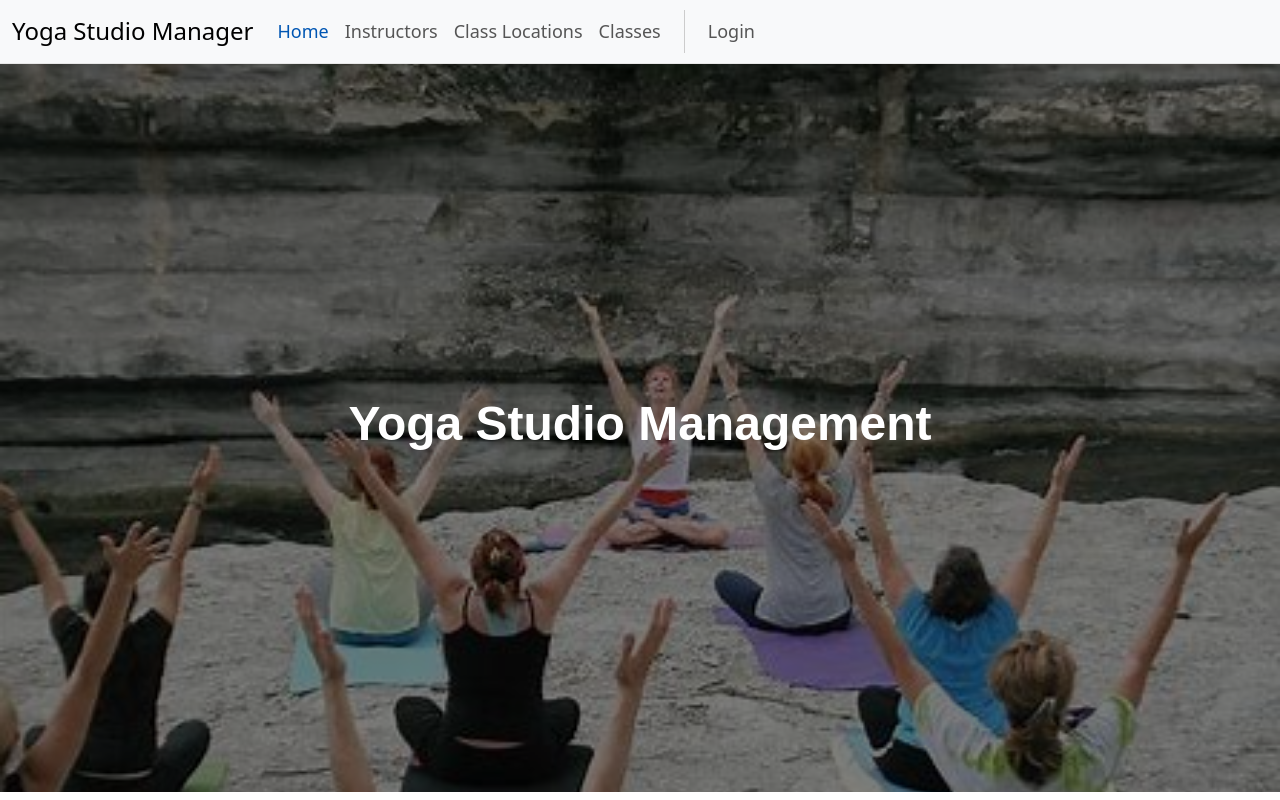
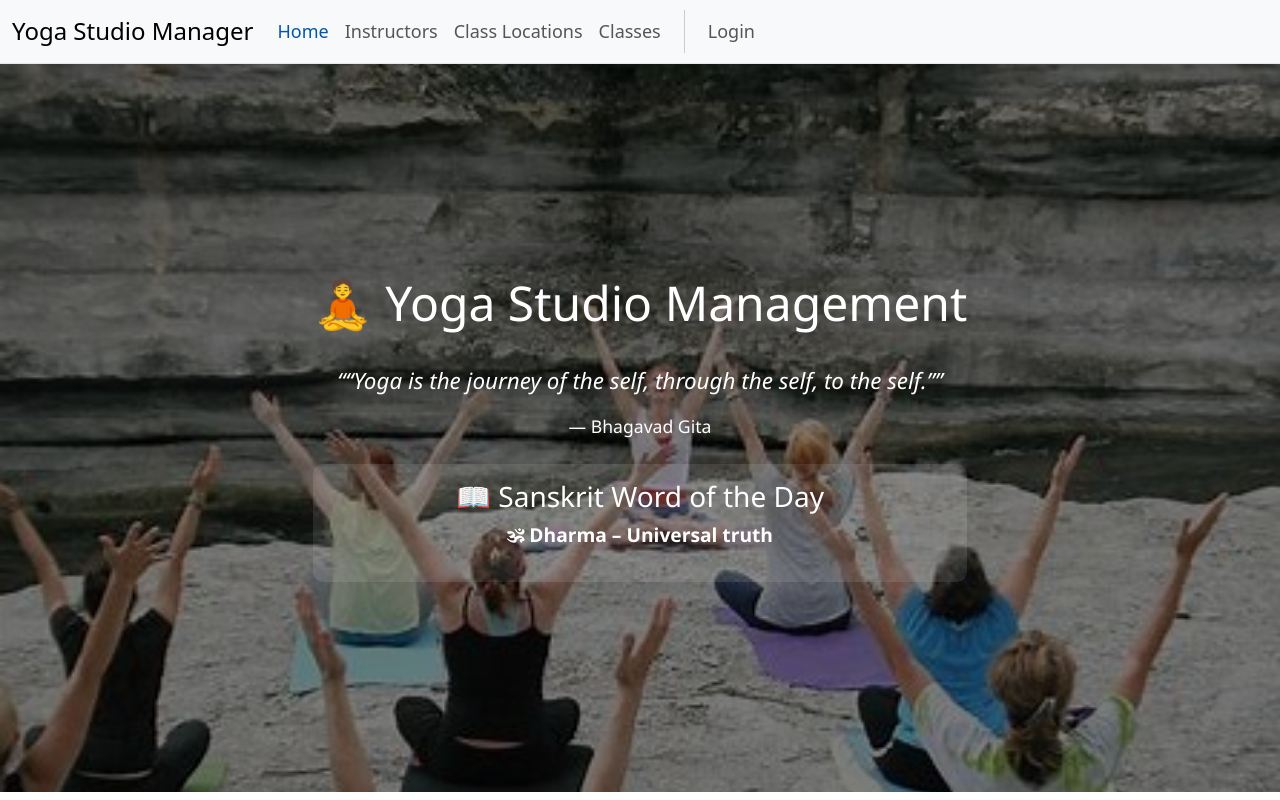
Before and after one commit to Roisin-M/OSDFinalProj_AngularApp, an Angular app: page / in a window 1280 px wide. Built offline with nearby package versions, Linux system fonts and the light colour scheme; no server answers.

Commit message:
number of bookings displayed to instructor

```diff
--- a/src/app/app.component.ts
+++ b/src/app/app.component.ts
@@ -1,10 +1,12 @@
 import { Component } from '@angular/core';
-import { RouterOutlet, RouterLink, RouterLinkActive, Router } from '@angular/router';
+import { RouterOutlet, RouterLink, RouterLinkActive, Router, NavigationEnd } from '@angular/router';
 import { MatToolbarModule } from '@angular/material/toolbar';
 import { Observable } from 'rxjs';
 import { User } from './interfaces/user';
 import { Instructor } from './interfaces/instructor';
 import { AuthCustomService } from './services/authentication/auth-custom.service';
+
+declare let gtag: Function;
 
 @Component({
   selector: 'app-root',
@@ -25,7 +27,7 @@ export class AppComponent {
 
   constructor(
     private authService: AuthCustomService,
-    private router: Router
+    private router: Router,
   ) {
     this.currentUser$ = this.authService.currentUser$;
     this.isAuthenticated$ = this.authService.isAuthenticated$;
--- a/src/app/components/dashboards/instructor-dashboard/instructor-dashboard/instructor-dashboard.component.html
+++ b/src/app/components/dashboards/instructor-dashboard/instructor-dashboard/instructor-dashboard.component.html
@@ -8,6 +8,7 @@
       </mat-card-header>
       <mat-card-content>
         <p><strong>Email:</strong> {{ instructor.email }}</p>
+        <p><strong>Total Bookings:</strong> {{ totalBookings }}</p>
       </mat-card-content>
       <mat-card-actions class="profile-actions">
         <a mat-flat-button color="primary" class="btn-space" [routerLink]="['/instructors', instructor._id]">
--- a/src/app/components/dashboards/instructor-dashboard/instructor-dashboard/instructor-dashboard.component.ts
+++ b/src/app/components/dashboards/instructor-dashboard/instructor-dashboard/instructor-dashboard.component.ts
@@ -26,6 +26,7 @@ export class InstructorDashboardComponent {
   loading = true;
   showForm = false;
   successMessage = '';
+  totalBookings: number = 0;
 
   constructor(
     private authService: AuthCustomService,
@@ -39,6 +40,7 @@ export class InstructorDashboardComponent {
     const current = this.authService.currentUser$.value;
     if (current && current.role === 'instructor') {
       this.instructor = current;
+      //fetch classes
       this.instructorService.getInstructorClasses(current._id).subscribe({
         next: (response) => {
           this.classes = response.classes;
@@ -50,6 +52,17 @@ export class InstructorDashboardComponent {
           this.loading = false;
         }
       });
+      //fetch total bookings
+      this.instructorService.getBookingCountForInstructor(current._id)
+      .subscribe({
+        next: (res) => {
+          this.totalBookings = res.count;
+        },
+        error: (err) => {
+          console.error('Failed to fetch booking count:', err);
+        }
+      });
+      console.log(this.totalBookings);
     }
   }
 
--- a/src/app/components/home/home/home.component.css
+++ b/src/app/components/home/home/home.component.css
@@ -1,31 +1,59 @@
-
 .home-container {
   position: relative;
   width: 100%;
-    height: 91vh; /* Full viewport height */
-    background-image: url('../../../../assets/yogaHome.jpg');
+  height: 91vh;
   background-size: cover;
   background-position: center;
   background-repeat: no-repeat;
+  font-family: 'Segoe UI', sans-serif;
 }
 
-  /* overlay for transparency */
 .overlay {
   position: absolute;
   top: 0;
   left: 0;
   width: 100%;
   height: 100%;
-    background-color: rgba(0, 0, 0, 0.5); /* Black overlay with 50% opacity */
+  background: rgba(0, 0, 0, 0.5);
   display: flex;
   justify-content: center;
   align-items: center;
+  text-align: center;
+}
+
+.content {
+  color: white;
+  max-width: 800px;
+  padding: 2rem;
 }
 
 .title {
-    color: white;
   font-size: 3rem;
+  margin-bottom: 2rem;
+}
+
+.quote-box {
+  font-size: 1.4rem;
+  font-style: italic;
+  margin-bottom: 1.5rem;
+}
+
+.author {
+  font-size: 1.1rem;
+  font-style: normal;
+  margin-top: 0.5rem;
+}
+
+.sanskrit-box {
+  background-color: rgba(255, 255, 255, 0.1);
+  padding: 1rem 1.5rem;
+  border-radius: 10px;
+  font-size: 1.2rem;
   font-weight: bold;
-    text-align: center;
-    font-family: 'Arial', sans-serif;
 }
+.hero-image {
+  width: 100%;
+  height: auto;
+  border-radius: 10px;
+  object-fit: cover;
+}
--- a/src/app/components/home/home/home.component.html
+++ b/src/app/components/home/home/home.component.html
@@ -1,5 +1,17 @@
-<div class="home-container">
+<div class="home-container" [ngStyle]="{'background-image': 'url(' + backgroundImage + ')'}">
   <div class="overlay">
-    <h1 class="title">Yoga Studio Management</h1>
+    <div class="content">
+      <h1 class="title">🧘 Yoga Studio Management</h1>
+
+      <div class="quote-box">
+        <p class="quote">“{{ quote }}”</p>
+        <p class="author">{{ author }}</p>
+      </div>
+
+      <div class="sanskrit-box">
+        <h3>📖 Sanskrit Word of the Day</h3>
+        <p>{{ sanskritWord }}</p>
+      </div>
+    </div>
   </div>
 </div>
--- a/src/app/components/home/home/home.component.ts
+++ b/src/app/components/home/home/home.component.ts
@@ -1,12 +1,72 @@
-import { Component } from '@angular/core';
+import { Component, OnInit } from '@angular/core';
+import { HttpClient } from '@angular/common/http';
+import { NgStyle } from '@angular/common';
 
 @Component({
   selector: 'app-home',
   standalone: true,
-  imports: [],
+  imports: [NgStyle],
   templateUrl: './home.component.html',
   styleUrl: './home.component.css'
 })
-export class HomeComponent {
+export class HomeComponent implements OnInit {
 
+  backgroundImage = '';
+  quote = '';
+  author = '';
+  sanskritWord = '';
+
+  private readonly UNSPLASH_ACCESS_KEY = 'O2wGWCoVrslVAMUEaDzhTC66JmS6VQX5qPMJV-Ff0GY';
+
+  constructor(private http: HttpClient) {}
+
+  ngOnInit(): void {
+    this.loadQuote();
+    this.selectSanskritWord();
+    this.setRandomBackgroundImage();
+  }
+
+  setRandomBackgroundImage(): void {
+    const topics = ['yoga', 'meditation', 'nature', 'peaceful'];
+    const random = topics[Math.floor(Math.random() * topics.length)];
+    const url = `https://api.unsplash.com/photos/random?query=${random}&orientation=landscape&client_id=${this.UNSPLASH_ACCESS_KEY}`;
+
+    this.http.get<any>(url).subscribe({
+      next: (data) => {
+        this.backgroundImage = data.urls.regular;
+      },
+      error: () => {
+        // fallback if API fails
+        this.backgroundImage = '../../../../assets/yogaHome.jpg';
+      }
+    });
+  }
+
+  loadQuote() {
+    this.http.get<any[]>('https://zenquotes.io/api/random').subscribe({
+      next: (data) => {
+        this.quote = data[0].q;
+        this.author = data[0].a;
+      },
+      error: () => {
+        this.quote = '“Yoga is the journey of the self, through the self, to the self.”';
+        this.author = '— Bhagavad Gita';
+      }
+    });
+  }
+
+  selectSanskritWord() {
+    const words = [
+      '🧘 Namaste – I bow to you',
+      '🫁 Pranayama – Breath control',
+      '🌀 Chakra – Energy center',
+      '🕉 Dharma – Universal truth',
+      '🪷 Asana – Yoga pose',
+      '🧠 Dhyana – Meditation',
+      '🙏 Shanti – Peace',
+      '🔥 Tapas – Discipline',
+      '🌿 Ahimsa – Non-violence'
+    ];
+    this.sanskritWord = words[Math.floor(Math.random() * words.length)];
+  }
 }
--- a/src/app/services/instructors/instructors.service.ts
+++ b/src/app/services/instructors/instructors.service.ts
@@ -1,7 +1,7 @@
 import { Injectable } from '@angular/core';
 import { HttpClient, HttpErrorResponse } from '@angular/common/http';
 import { InstructorComponent } from '../../components/instructor/instructor.component';
-import { catchError, Observable, retry, throwError } from 'rxjs';
+import { catchError, map, Observable, retry, tap, throwError } from 'rxjs';
 import { Instructor } from '../../interfaces/instructor';
 import { environment } from '../../../environments/environment.development';
 import { Class } from '../../interfaces/class';
@@ -12,13 +12,23 @@ import { Class } from '../../interfaces/class';
 export class InstructorsService {
 
   private instructorUri = `${environment.apiUri}/instructors`
+  private apiGateway = `https://7ufxv1oio8.execute-api.eu-west-1.amazonaws.com/dev/instructors`
+
   constructor(private http: HttpClient) { }
 
-  //get all instructors method
+  //get all instructors method via lambda
   public getInstructors(): Observable<Instructor[]>{
     console.log('get instructors called');
-    return this.http.get<Instructor[]>(this.instructorUri)
+    console.log('[InstructorsService] Sending request to Lambda API:', this.apiGateway);
+    return this.http.get<any>(this.apiGateway)
     .pipe(
+       // mapping
+      map(response => {
+        //console.log('Raw response from Lambda:', response);
+        const instructors = JSON.parse(response.body);
+        //console.log('Parsed instructors:', instructors);
+        return instructors as Instructor[];
+      }),
       retry(3),
       catchError(this.handleError)
     );
@@ -34,6 +44,16 @@ export class InstructorsService {
       catchError(this.handleError)
     );
   }
+
+  // takes an id and sents a getrequest for the bookings count
+// getBookingCountForInstructor(instructorId: string): Observable<{ count: number }> {
+//   const uri = `${this.instructorUri}/${instructorId}/numbookings`;
+//   return this.http.get<{ count: number }>(uri).pipe(
+//     retry(3),
+//     catchError(this.handleError)
+//   );
+// }
+
   // takes an id and sends a request for that instructors classes associated
   getInstructorClasses(id: string): Observable<{ classes: Class[] }> {
     const uri = `${this.instructorUri}/${id}/classes`;
@@ -43,6 +63,16 @@ export class InstructorsService {
       catchError(this.handleError)
     );
   }
+  // takes an id and sends a get request for the bookings count
+getBookingCountForInstructor(instructorId: string): Observable<{ count: number }> {
+  const uri = `${this.instructorUri}/${instructorId}/numbookings`;
+  return this.http.get<{ count: number }>(uri).pipe(
+    tap(),
+    retry(3),
+    catchError(this.handleError)
+  );
+}
+
 
   //update instructor with id
   updateInstructor(id: string, instructor:Instructor):Observable<Instructor>{
--- a/src/index.html
+++ b/src/index.html
@@ -8,6 +8,15 @@
   <link rel="icon" type="image/x-icon" href="favicon.ico">
   <link href="https://fonts.googleapis.com/css2?family=Roboto:wght@300;400;500&display=swap" rel="stylesheet">
   <link href="https://fonts.googleapis.com/icon?family=Material+Icons" rel="stylesheet">
+  <!-- Google tag (gtag.js) -->
+<script async src="https://www.googletagmanager.com/gtag/js?id=G-K304PDETP1"></script>
+<script>
+  window.dataLayer = window.dataLayer || [];
+  function gtag(){dataLayer.push(arguments);}
+  gtag('js', new Date());
+
+  gtag('config', 'G-K304PDETP1');
+</script>
 </head>
 <body>
   <app-root></app-root>
```
Lines whose indentation alone changed are shown as unchanged.
